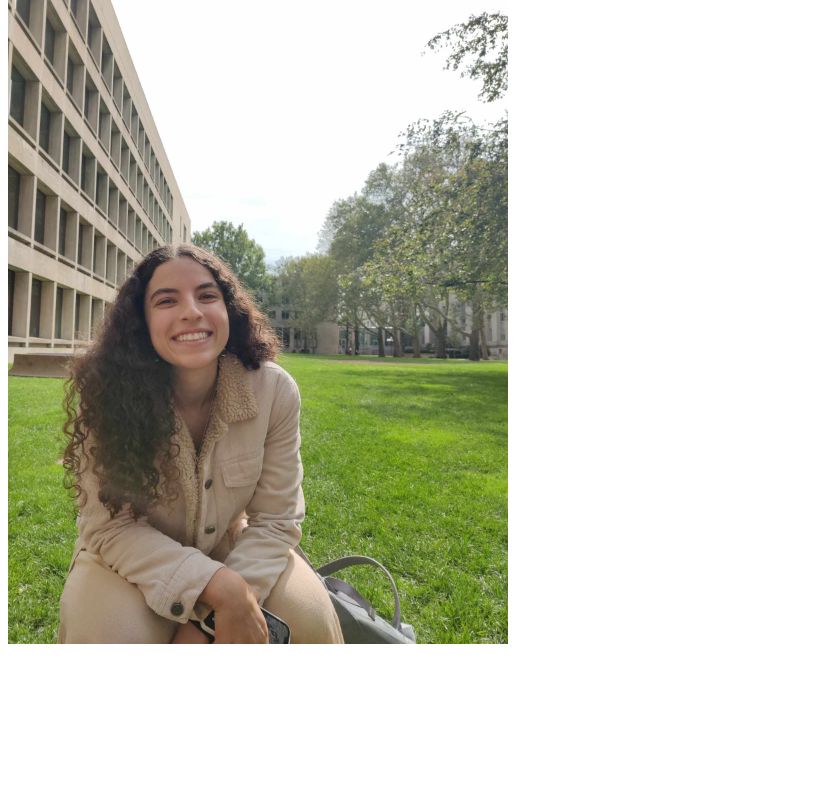
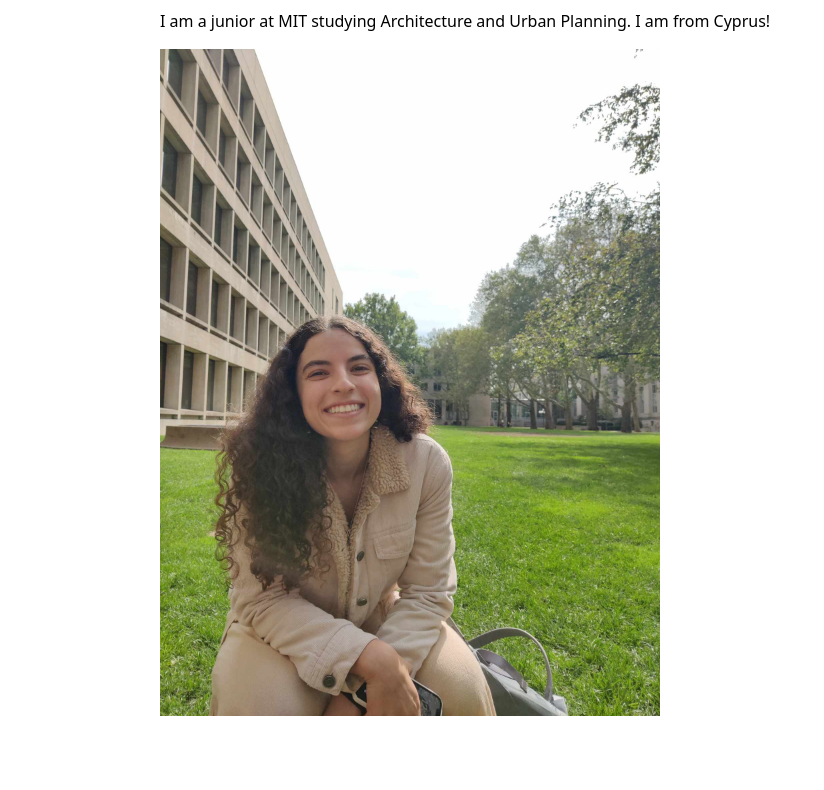
Before and after one commit to dilaozberkman/6.C85_lab1_beta_test_portfolio, a plain HTML site: page index.html in a window 1280 px wide. Shown: the part 290-1080 px from the top of the page, without its empty margins (0-824 px from the left). Before the commit the page ends 948 px from the top, so only its background shows below. Drawn offline with Linux system fonts and the light colour scheme.

Commit message:
Changed style

```diff
--- a/style.css
+++ b/style.css
@@ -3,4 +3,7 @@ body {
        and use the OS’s UI font as the website font
      */
     font: 100%/1.5 system-ui;
+    max-width: 75%;
+    margin-inline: auto;
+    padding: 5% 10%;
    }
```
